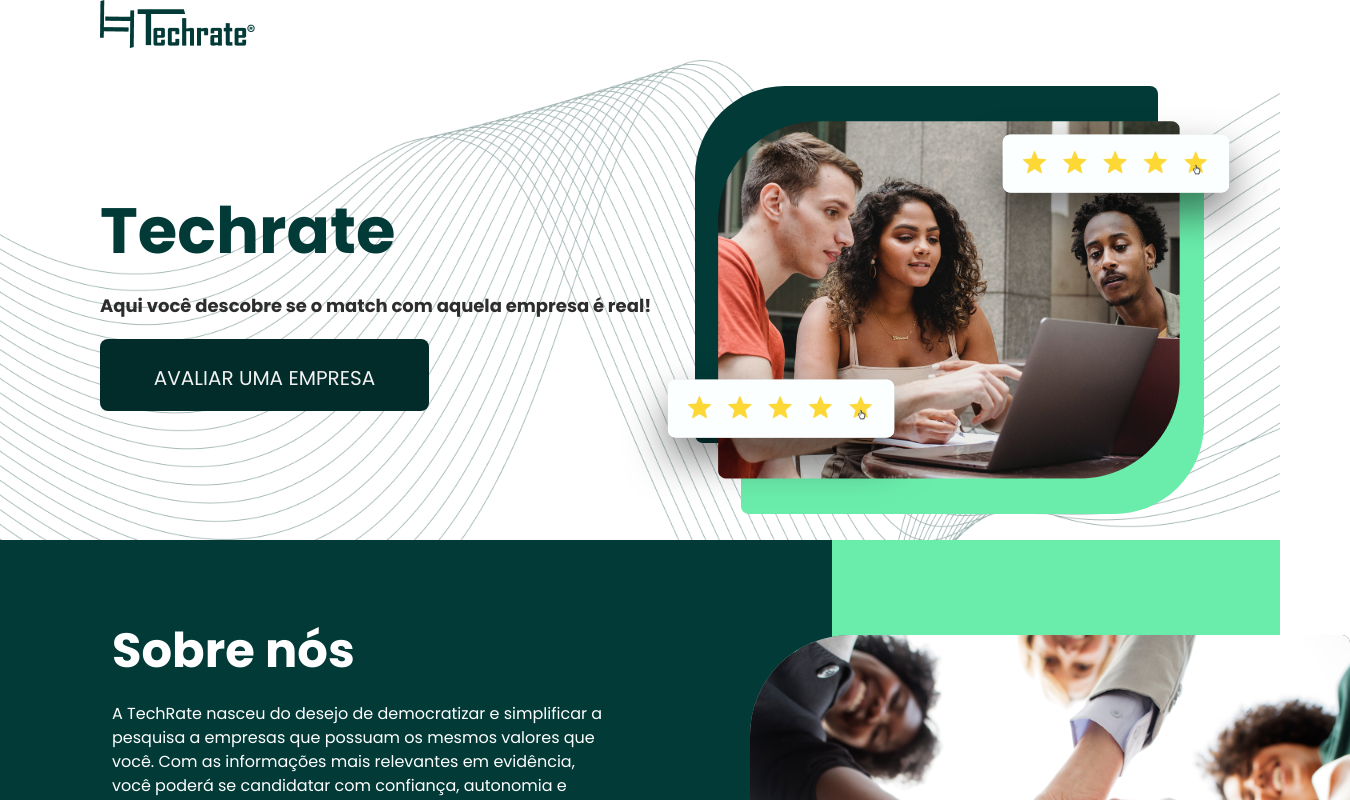
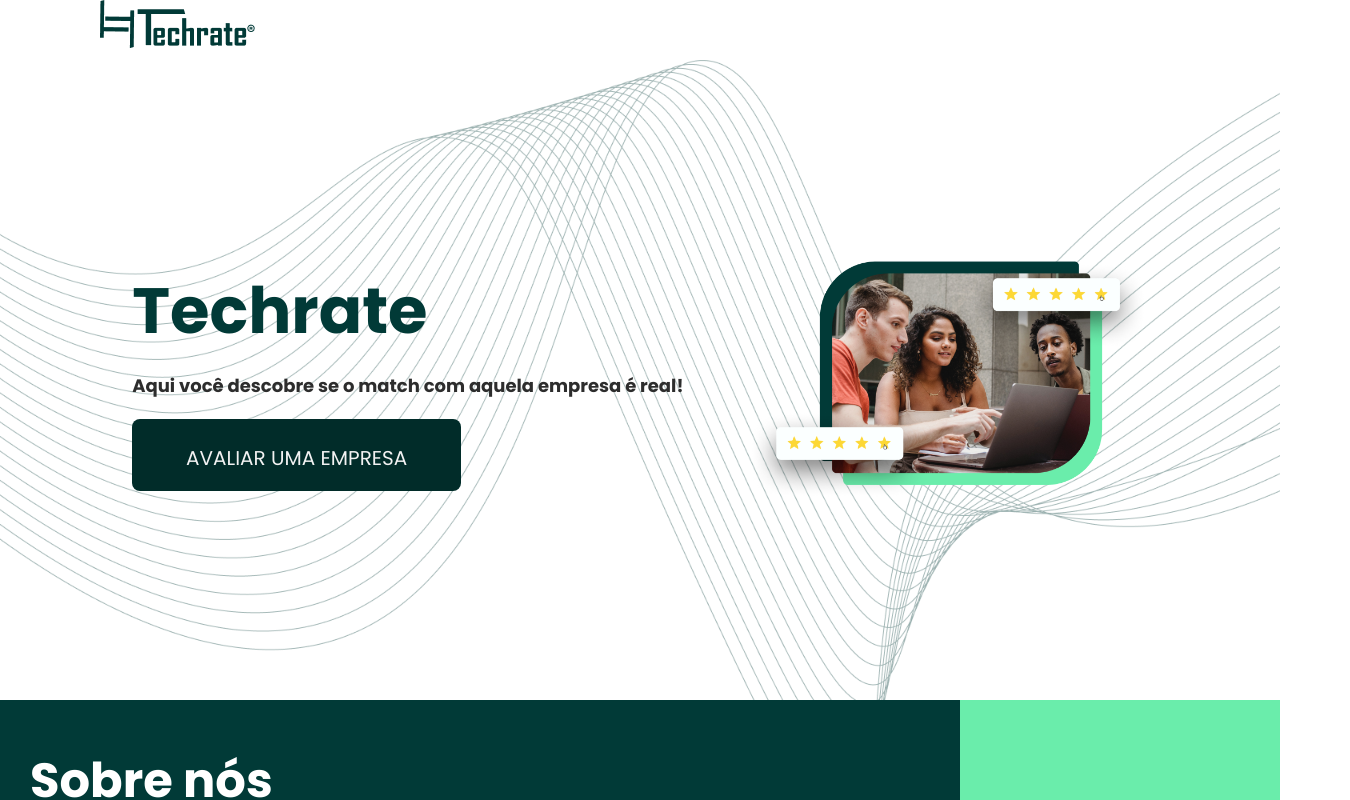
Before and after one commit to TechRate-Lab/TR-Frontend, a React (Vite) app: page / in a window 1280 px wide. Shown: the top 800 px of the page, 1350 px wide, since content can reach past the window. Built offline with nearby package versions, Linux system fonts and the light colour scheme.

Commit message:
refactor: responsividade nas duas primeiras section(tablet)

```diff
--- a/src/pages/Home/Inicio/index.tsx
+++ b/src/pages/Home/Inicio/index.tsx
@@ -5,15 +5,11 @@
   CallSubTitle,
   CallTitle,
   HeroImage,
-  HeroSection,
   MainSection,
-  RetangularBottom,
-  RetangularTop,
-  StarsDown,
-  StarsUp,
+
 } from "./style";
 import ButtonGlobal from "../../../components/Buttons/ButtonGlobal";
-import heroImage from "../../../assets/heroSection.png"
+import heroImage from "../../../assets/newHeroSection.png";
 
 const Inicio: React.FC = () => {
   const theme = useContext(ThemeContext);
@@ -38,13 +34,7 @@
           width={theme.buttons.large.width}
         />
       </Call>
-      <HeroSection>
-        <RetangularTop />
-        <RetangularBottom />
         <HeroImage src={heroImage} />
-        <StarsUp />
-        <StarsDown />
-      </HeroSection>
     </MainSection>
   );
 };
--- a/src/pages/Home/Inicio/style.ts
+++ b/src/pages/Home/Inicio/style.ts
@@ -1,13 +1,14 @@
 import styled from "styled-components";
-import stars from "../../../assets/interactive-rating-UI-element.png";
-import background from '../../../assets/homeBackground.png'
+import background from "../../../assets/homeBackground.png";
+
 export const MainSection = styled.section`
   display: flex;
-  justify-content: space-between;
-  align-items: center;
+  justify-content: space-around;
+  place-items: center;
   padding: 0 100px;
   position: relative;
   width: 100%;
+  height: 80vh;
 
   &::after {
     content: "";
@@ -17,14 +18,13 @@
     right: 0;
     bottom: 0;
     z-index: -1;
-    background-image:url(${background});
+    background-image: url(${background});
     background-size: cover;
     opacity: 0.4;
   }
 `;
 
 export const Call = styled.div`
-  height: 60vh;
   display: flex;
   flex-direction: column;
   justify-content: Center;
@@ -48,61 +48,16 @@
     props.theme.typography.desktop.subtitle1.fontWeight};
 `;
 
-export const HeroSection = styled.div`
-  position: relative;
-  width: 461.6px;
-  height: 357.22px;
+export const HeroImage = styled.img`
+  width: 614px;
+  height: 400px;
+
+  @media (min-width: ${(props) => props.theme.breakpoints.tablet}) {
+    width: 400px;
+    height: 238px;
+  }
+
+
+
+
 `;
-
-export const RetangularTop = styled.div`
-  position: absolute;
-  width: 462.89px;
-  height: 357.22px;
-  top: -10%;
-  left: -5%;
-
-  background: ${(props) => props.theme.colors.secondary.normal};
-  border-radius: 90px 8px 8px 8px;
-`;
-
-export const RetangularBottom = styled.div`
-  position: absolute;
-  width: 462.89px;
-  height: 357.22px;
-  bottom: -10%;
-  left: 5%;
-
-  background: ${(props) => props.theme.colors.primary.normal};
-  border-radius: 90px 8px;
-`;
-
-export const StarsUp = styled.div`
-  position: absolute;
-  width: 330px;
-  height: 100px;
-  right: -22%;
-  top: -5%;
-  z-index: 10;
-  background: url(${stars});
-  filter: drop-shadow(0px 20px 20px rgba(0, 0, 0, 0.5));
-  border-radius: 8px;
-`;
-
-export const StarsDown = styled.div`
-  position: absolute;
-  width: 330px;
-  height: 100px;
-  left: -22%;
-  bottom: 30px;
-  z-index: 10;
-  background: url(${stars});
-  filter: drop-shadow(0px 20px 20px rgba(0, 0, 0, 0.5));
-  border-radius: 8px;
-`;
-
-export const HeroImage = styled.img`
-  width: 461.6px;
-  height: 357.22px;
-  z-index: 2;
-  position: absolute;
-`;
--- a/src/pages/Home/Sobre/index.tsx
+++ b/src/pages/Home/Sobre/index.tsx
@@ -42,8 +42,8 @@
               Vamos juntos transformar o mercado tech? Estamos aqui para
               ouvi-los.
             </SobreBoxMainParagraph>
+          </SobreBoxMainText>
             <SobreBoxMainButton>Enviar E-mail</SobreBoxMainButton>
-          </SobreBoxMainText>
         </SobreBoxMain>
         <BoxSecondary />
         <BoxImage
--- a/src/pages/Home/Sobre/style.ts
+++ b/src/pages/Home/Sobre/style.ts
@@ -23,6 +23,10 @@
 
   background: ${(props) => props.theme.colors.secondary.normal};
   border-radius: 0px 0px 100px 0px;
+  @media (min-width: ${(props) => props.theme.breakpoints.tablet}) {
+    width: 75%;
+    padding: 50px 30px;
+  }
 `;
 
 export const BoxSecondary = styled.div`
@@ -33,6 +37,10 @@
   top: 0;
   background: ${(props) => props.theme.colors.primary.normal};
   border-radius: 0px 0px 100px 0px;
+
+  @media (min-width: ${(props) => props.theme.breakpoints.tablet}) {
+    width: 25%;
+  }
 `;
 
 export const BoxImage = styled.img`
@@ -43,6 +51,13 @@
   top: calc(50% - 610.12px / 2 + 0.06px);
   background: grey;
   border-radius: 100px 8px;
+
+  @media (min-width: ${(props) => props.theme.breakpoints.tablet}) {
+    width: 350px;
+    height: 297px;
+    left: 550px;
+    top: calc(50% - 110.12px / 2 + 0.06px);
+  }
 `;
 
 export const SobreBoxMainTitle = styled.h1`
--- a/src/themes/themes.ts
+++ b/src/themes/themes.ts
@@ -199,4 +199,9 @@
       spacing: "0px",
     },
   },
+  breakpoints: {
+    mobile: "576px",
+    tablet: "768px",
+    desktop: "992px",
+  },
 };
```
Also changed, not shown: src/assets/newHeroSection.png (added).
